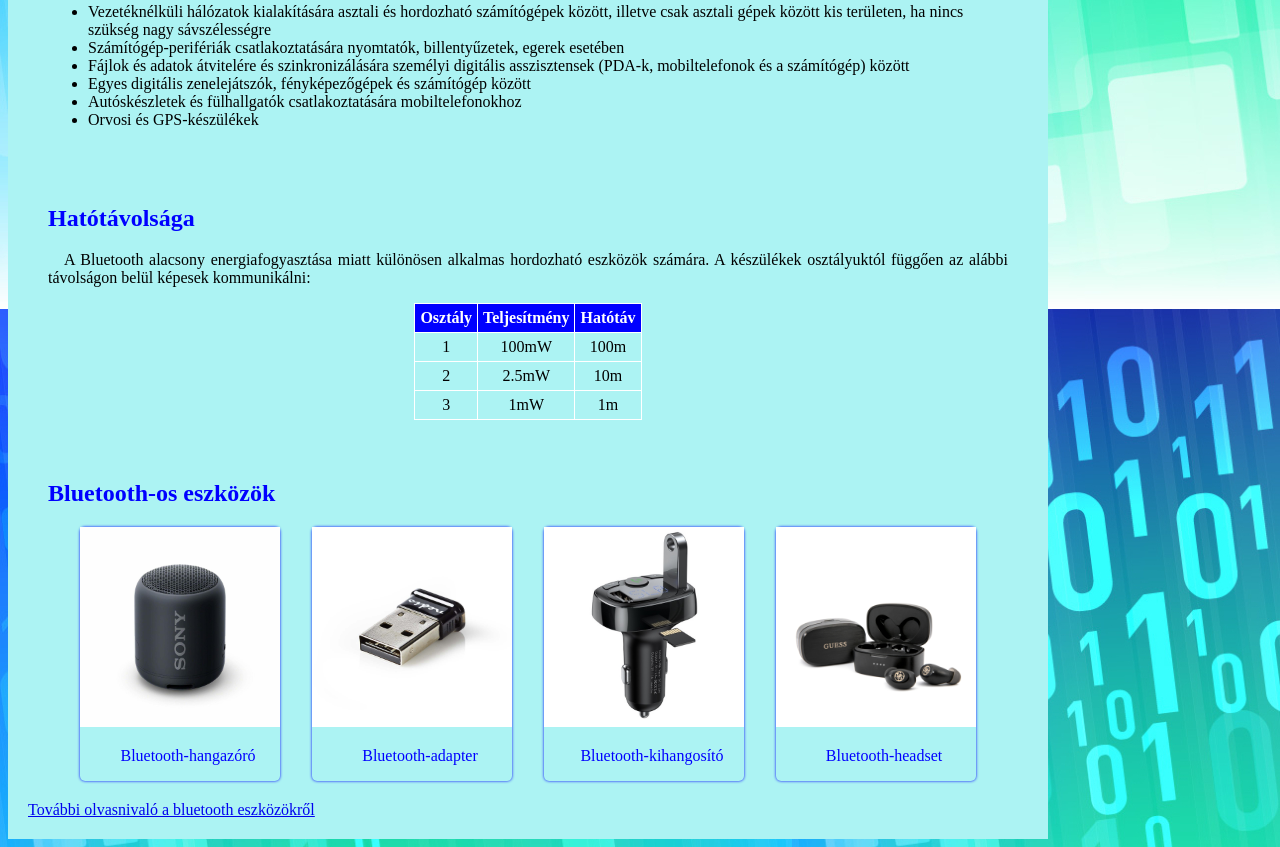
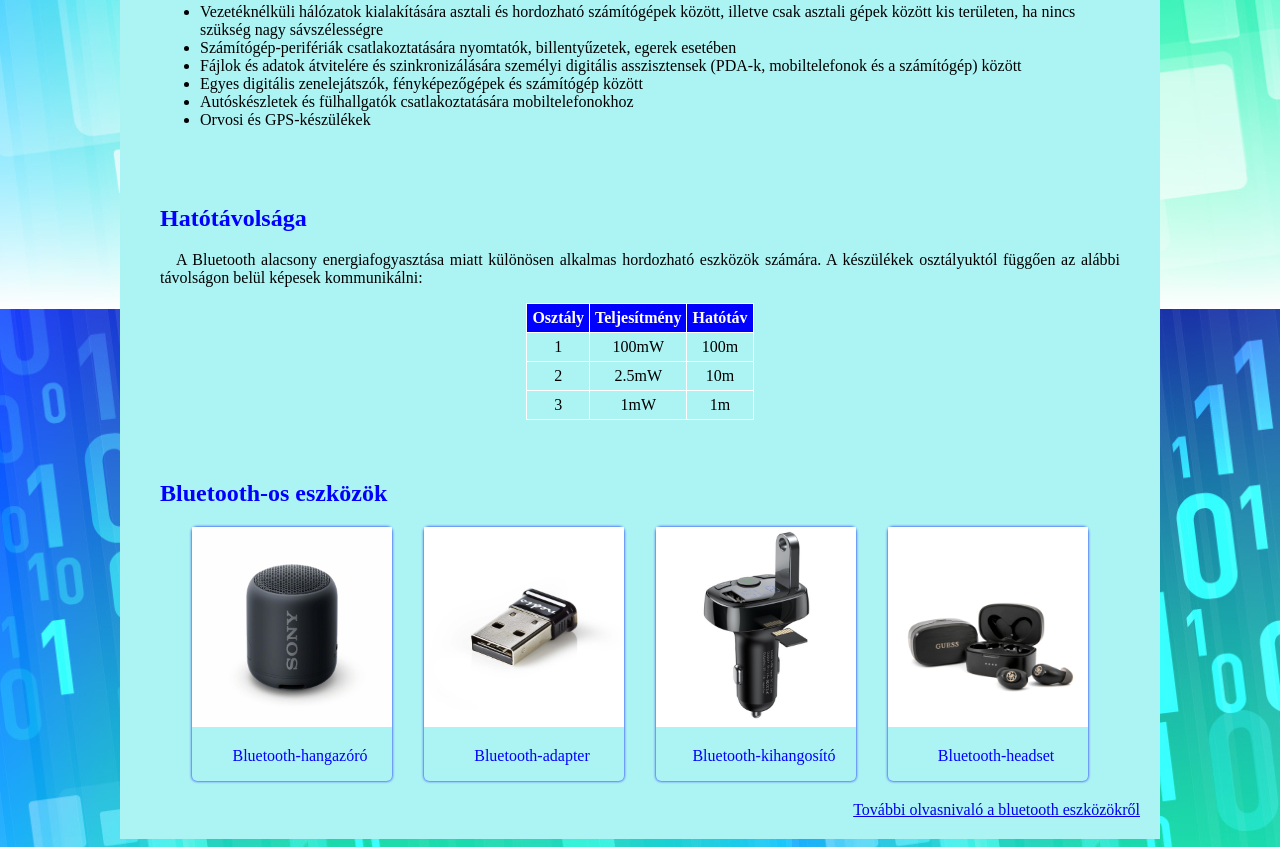
Before and after one commit to pityulaxd/SuliSzasz2021, a plain HTML site: page index.html in a window 1280 px wide. Shown: the part 715-1562 px from the top of the page. Drawn offline with Linux system fonts and the light colour scheme.

Commit message:
Probably Final revison

```diff
--- a/style.css
+++ b/style.css
@@ -6,7 +6,7 @@ body{
     max-width: 1000px;
     background-color: rgb(172,243,243);
     padding: 20px;
-
+    margin: 0 auto;
 }
 
 h1,h2{
@@ -37,7 +37,7 @@ th{
 table td, th{
     text-align: center;
     padding: 5px;
-    border: 0.5px solid white;
+    border: 0.3px solid white;
 }
 
 .kep-tarolo{
@@ -60,3 +60,6 @@ table td, th{
 .kep-tarolo div img{
     max-width: 200px;
 }
+footer{
+    text-align: right;
+}
```
